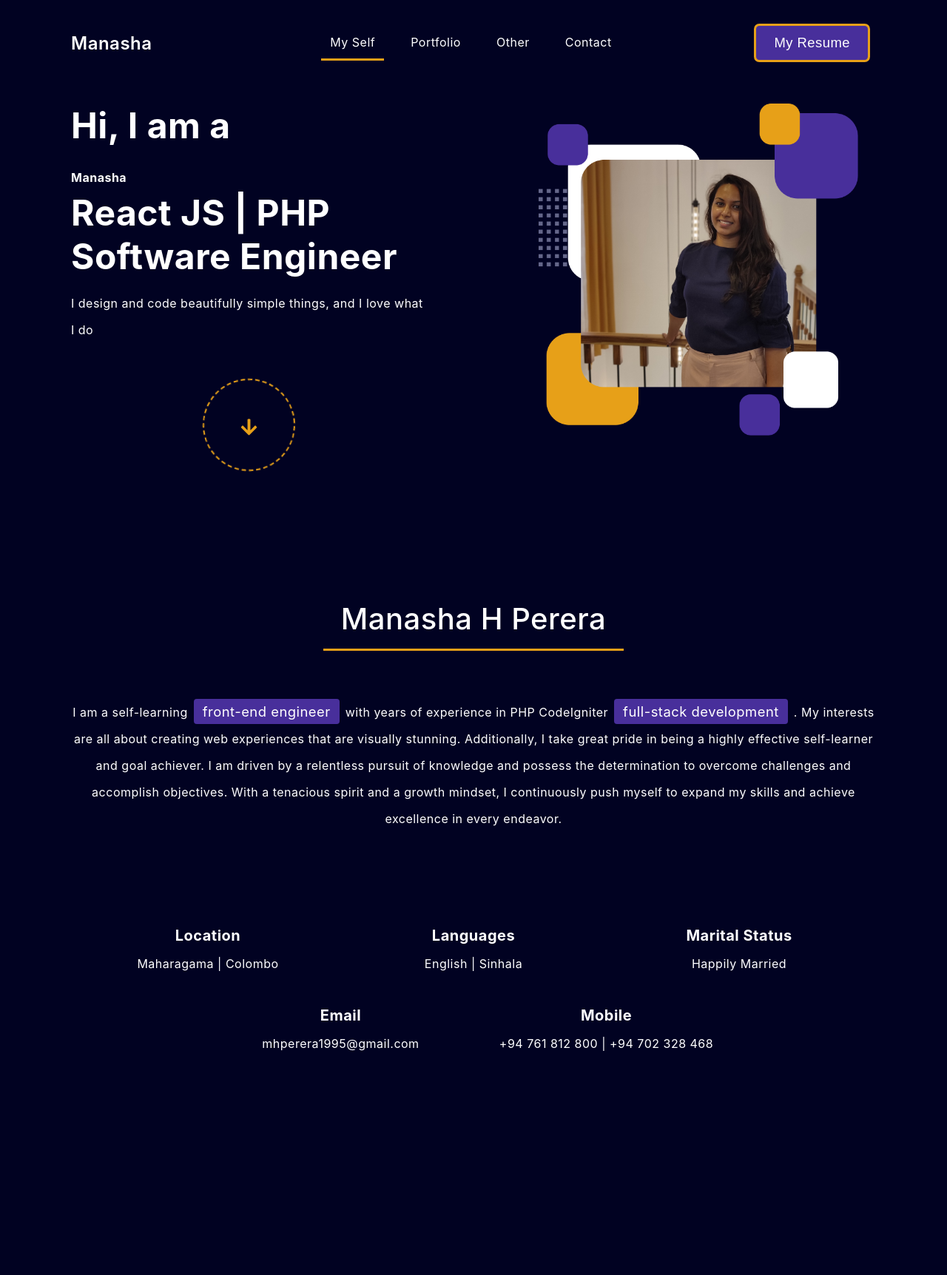
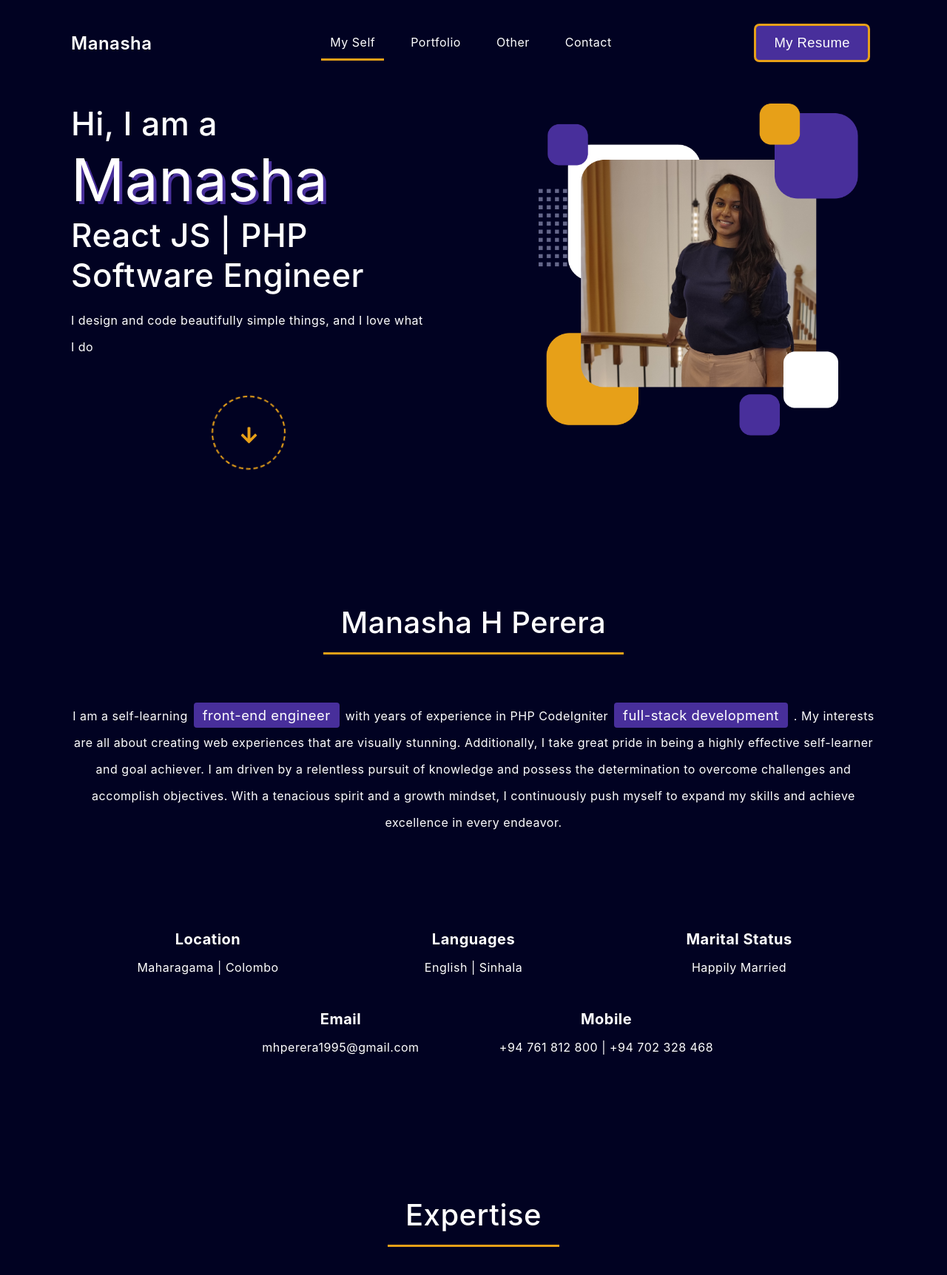
Before and after one commit to mhperera/mhperera.github.io, a React (Create React App) app: page / in a window 1280 px wide. Shown: the top 1724 px of the page at 74% size. Before the commit the page ends 1637 px from the top, so only its background shows below. Built offline with nearby package versions, Linux system fonts and the light colour scheme.

Commit message:
Add Skills => techStack component

```diff
--- a/src/components/Pages/MySelf/Myself.js
+++ b/src/components/Pages/MySelf/Myself.js
@@ -2,6 +2,7 @@ import React from 'react';
 import Introduction from './Introduction/Introduction';
 import Hero from './Hero/Hero';
 import GeneralDetails from './GeneralDetails/GeneralDetails';
+import TechStack from './Skills/TechStack';
 
 const Myself = (props) => {
 	return (
@@ -9,6 +10,7 @@ const Myself = (props) => {
 			<Hero HeroImage={props.HeroImage} />
 			<Introduction />
 			<GeneralDetails PersonalDetails={props.PersonalDetails}/>
+			<TechStack />
 			<br /><br /><br /><br /><br /><br /><br /><br /><br /><br />
 		</>
 	);
--- /dev/null
+++ b/src/components/Pages/MySelf/Skills/TechStack.js
@@ -0,0 +1,13 @@
+import React from 'react';
+import Section from './../../../UI/Section';
+import H1 from './../../../UI/Headings/H1';
+
+const TechStack = () => {
+    return (
+        <Section>
+			<H1>Expertise</H1>
+		</Section>
+    )
+}
+
+export default TechStack
--- a/src/css/index.css
+++ b/src/css/index.css
@@ -158,6 +158,12 @@ p {
   margin-bottom: 4rem;
 }
 
+.big-text {
+  font-size: 5rem;
+  text-shadow: 4px 4px 0px #482F9B;
+  font-weight: 400;
+}
+
 /* ==================================== Buttons ==================================== */
 .Button {
   color: #ffffff;
@@ -202,7 +208,7 @@ p {
   display: flex;
   justify-content: center;
   color: #ffffff;
-  height: 100px;
+  height: 82px;
   position: relative;
   width: 100%;
 }
@@ -211,8 +217,8 @@ p {
   margin-top: 2rem;
 }
 .btn-circle-wrapper .circle-border {
-  width: 125px;
-  height: 125px;
+  width: 100px;
+  height: 100px;
   background: transparent;
   border-radius: 50%;
   border: 0.15rem dashed #E7A018;
@@ -356,8 +362,9 @@ p {
   text-align: left;
 }
 .Hero .HeroDetails h1 {
-  font-size: 3rem;
+  font-size: 2.75rem;
   margin-bottom: 1rem;
+  font-weight: 500;
 }
 .Hero .HeroDetails p {
   margin-bottom: 1rem;
```
Also changed, not shown: 1 other file (tests, documents, lock files or other folders).
